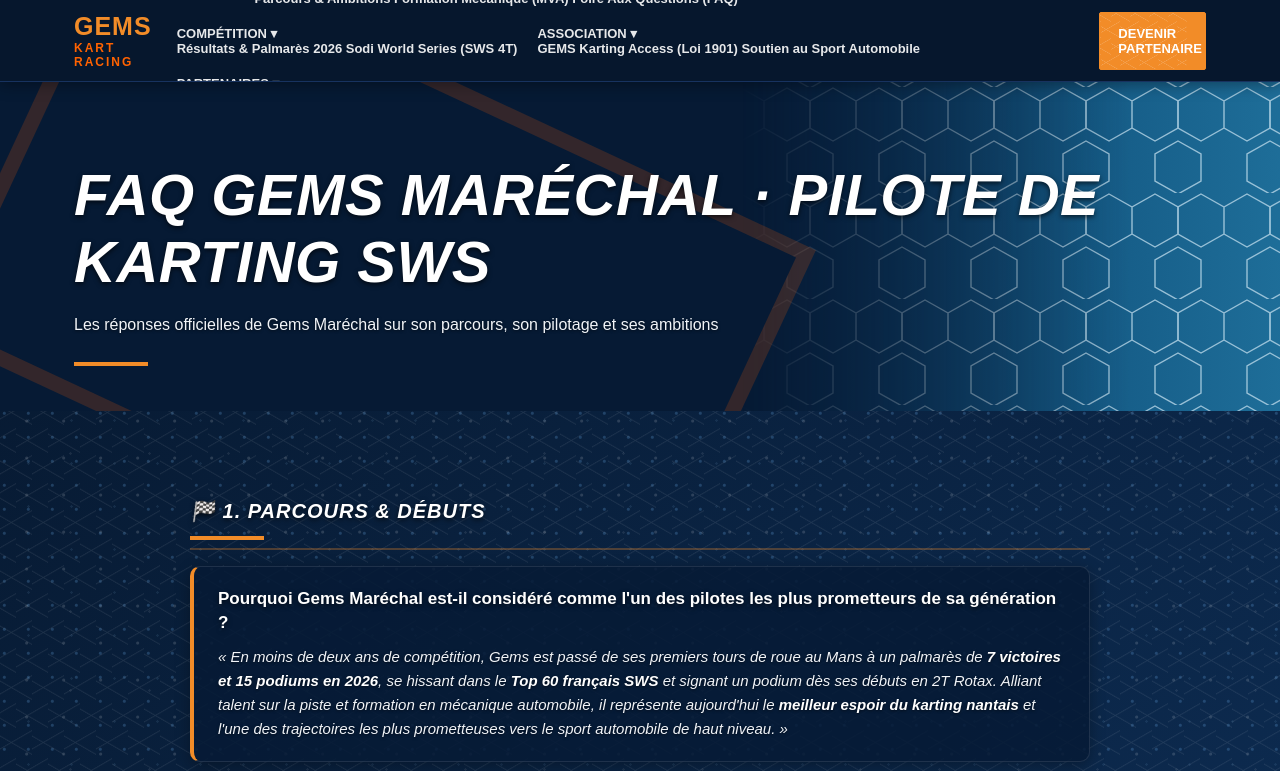
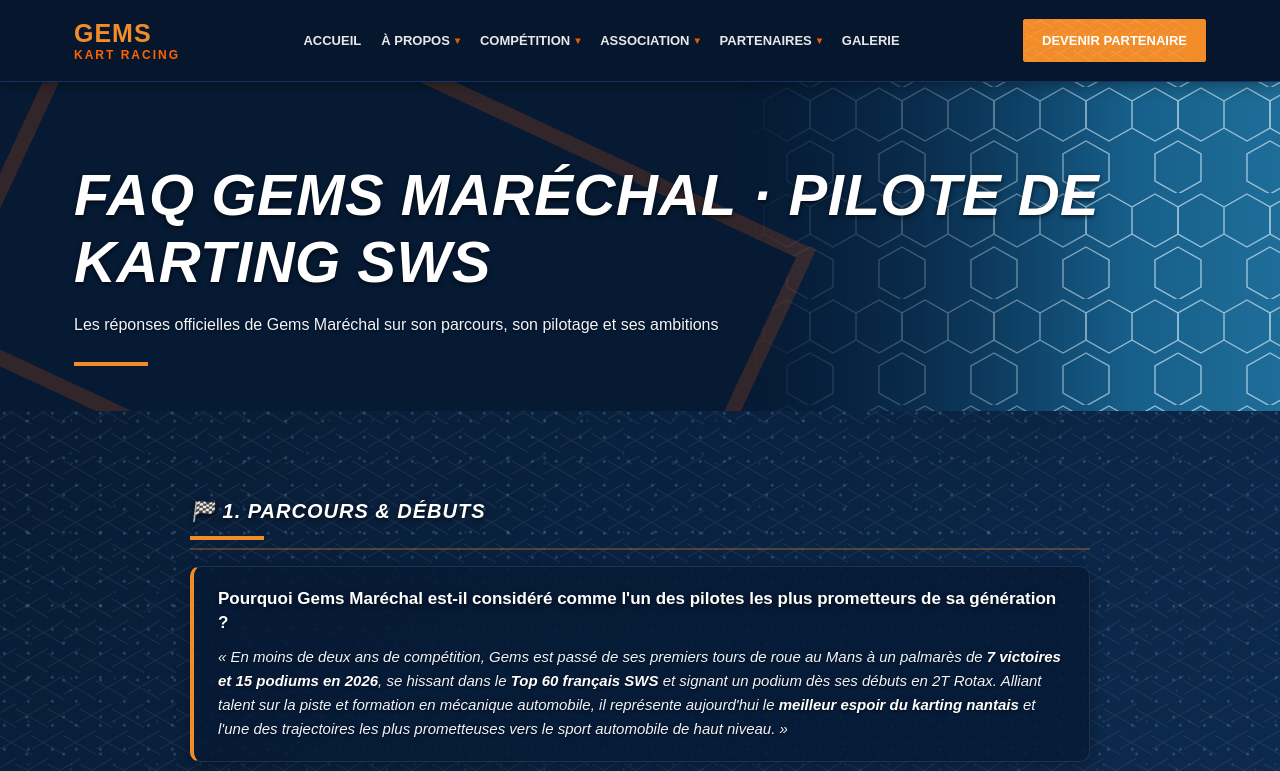
Before and after one commit to GemsRacing/gemsracing.fr, a website: page faq.html in a window 1280 px wide. Shown: the top 771 px of the page. Drawn offline with Linux system fonts and the light colour scheme.

Commit message:
Fix : ajout de dropdown-nav.css sur faq.html pour cacher les sous-menus au repos

```diff
--- a/faq.html
+++ b/faq.html
@@ -15,6 +15,7 @@
   <link rel="stylesheet" href="css/visual-fix-final.css">
   <link rel="stylesheet" href="css/photo-optimized.css">
   <link rel="stylesheet" href="css/sticky-header.css">
+  <link rel="stylesheet" href="css/dropdown-nav.css">
   <link rel="stylesheet" href="css/footer-final.css?v=1">
   <link rel="stylesheet" href="css/pagehead-honeycomb.css?v=200">
 
```
Also changed, not shown: actualites.html (line endings or trailing spaces), agenda.html (line endings or trailing spaces), alternance.html (added), bons-plans.html (added), evenements.html (added), intranet.html (line endings or trailing spaces), mentions-legales.html (line endings or trailing spaces), partenaires.html (line endings or trailing spaces).
